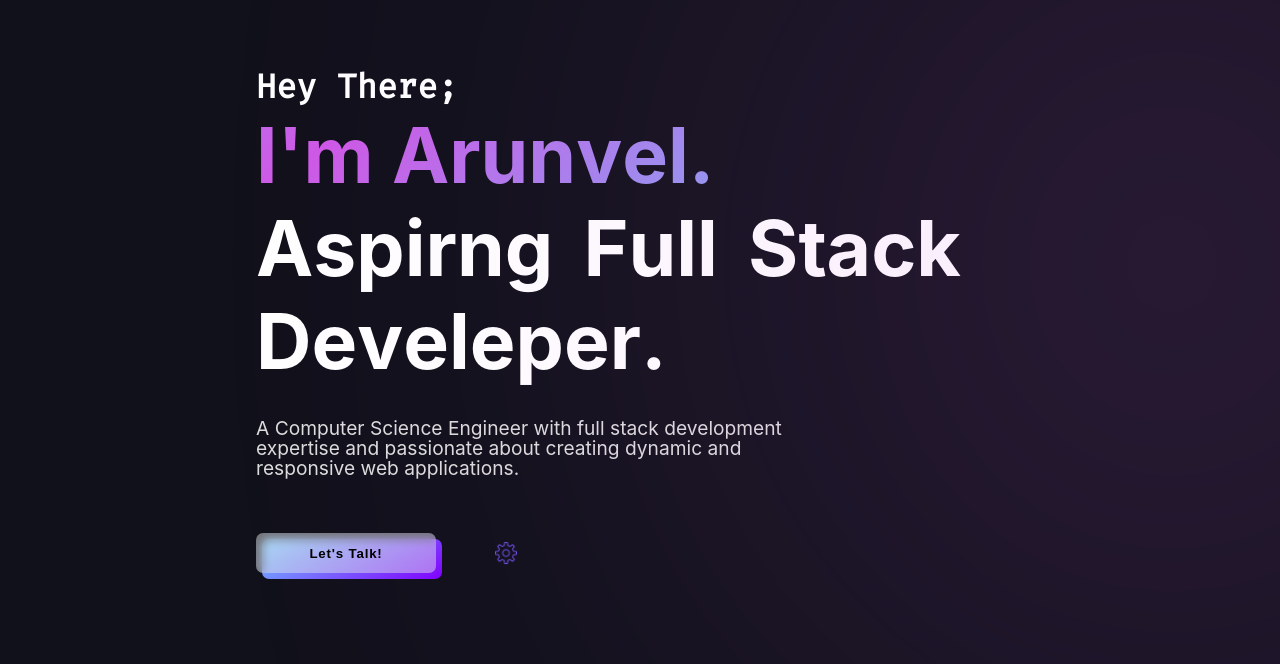
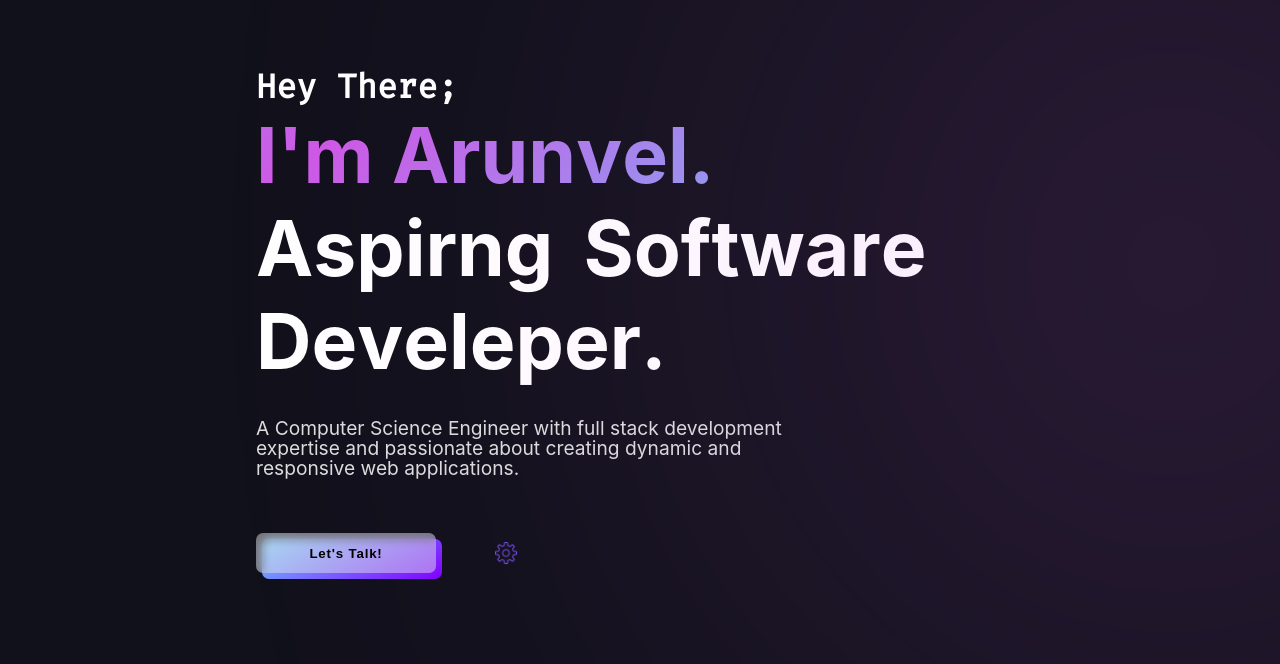
Before and after one commit to arunvel-01/arunvel-portfolio, a plain HTML site: page index.html in a window 1280 px wide. Shown: the part 136-800 px from the top of the page. Drawn offline with nearby package versions, Linux system fonts and the light colour scheme; a web font is replaced by a local one.

Commit message:
Changed File Format

```diff
--- a/index.html
+++ b/index.html
@@ -52,7 +52,7 @@
 
 <body class="body">
   <audio loop="" id="audioPlayer" style="display: none">
-    <source src="assets/mp3/preloader.mp3 " type="audio/mp3" />
+    <source src="assets/ogg/preloader.ogg " type="audio/ogg" />
   </audio>
   <div id="preloader"></div>
   <noscript>Allow Javascript</noscript>
@@ -182,18 +182,14 @@
           </div>
           &nbsp;
           <div>
-            <p class="jello">F</p>
-            <p class="jello">u</p>
-            <p class="jello">l</p>
-            <p class="jello">l</p>
-          </div>
-          &nbsp;
-          <div>
             <p class="jello">S</p>
+            <p class="jello">o</p>
+            <p class="jello">f</p>
             <p class="jello">t</p>
+            <p class="jello">w</p>
             <p class="jello">a</p>
-            <p class="jello">c</p>
-            <p class="jello">k</p>
+            <p class="jello">r</p>
+            <p class="jello">e</p>
           </div>
           &nbsp;
           <div>
@@ -279,7 +275,7 @@
           </div>
 
           <div class="dp" data-aos="fade-up">
-            <img src="assets/webp/dev-img.webp" height="250" width="300" alt="dev-img" tabindex="0" aria-label="img" />
+            <img src="./assets/avif/dev-img.avif" height="250" width="300" alt="dev-img" tabindex="0" aria-label="img" />
 
           </div>
         </div>
```
Also changed, not shown: assets/avif/dev-img.avif (added), 2 other files.
